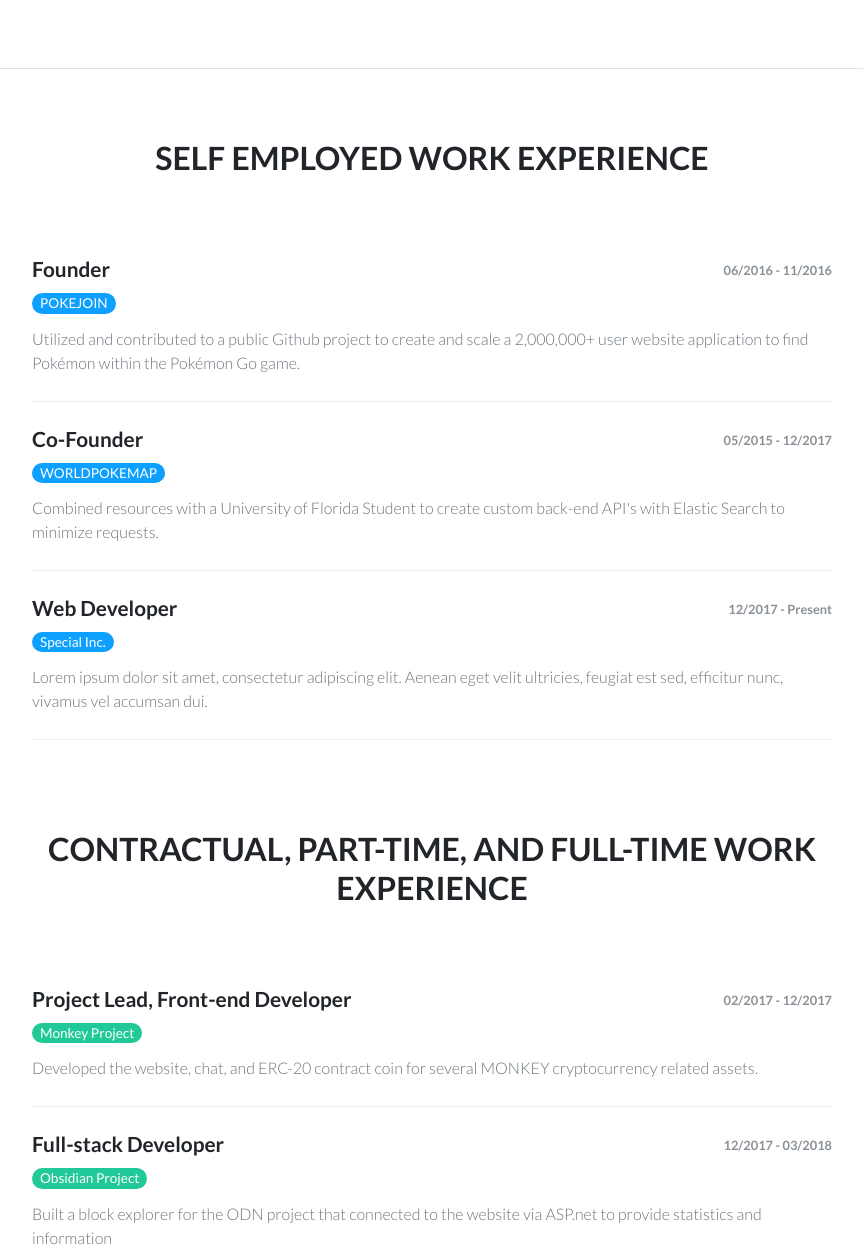
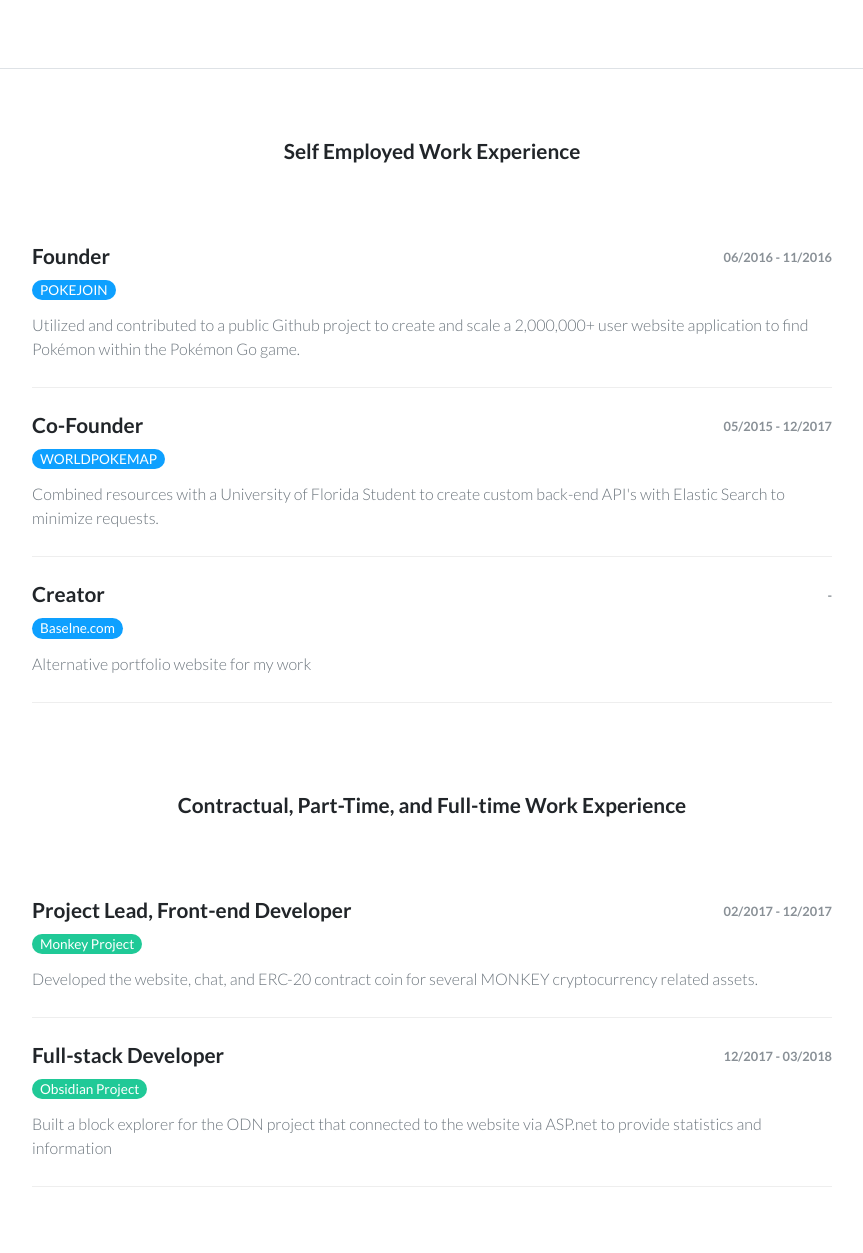
Before and after one commit to Brayden967/Brayden967.github.io, a plain HTML site: page index.html in a window 1280 px wide. Shown: the part 540-1793 px from the top of the page, without its empty margins (208-1071 px from the left). Drawn offline with Linux system fonts and the light colour scheme; files whose address does not match are found by name.

Commit message:
Changes to Index

```diff
--- a/index.html
+++ b/index.html
@@ -37,7 +37,7 @@
             <div class="container">
                 <div class="work-experience group">
                     <div class="heading">
-                        <h2 class="text-center">Self Employed Work Experience</h2>
+                        <h3 class="text-center">Self Employed Work Experience</h3>
                     </div>
                     <div class="item">
                         <div class="row">
@@ -62,17 +62,17 @@
                     <div class="item">
                         <div class="row">
                             <div class="col-md-6">
-                                <h3>Web Developer</h3>
-                                <h4 class="organization">Special Inc.</h4>
+                                <h3>Creator</h3>
+                                <h4 class="organization">Baselne.com</h4>
                             </div>
-                            <div class="col-md-6"><span class="period">12/2017 - Present</span></div>
+                            <div class="col-md-6"><span class="period">-</span></div>
                         </div>
-                        <p class="text-muted">Lorem ipsum dolor sit amet, consectetur adipiscing elit. Aenean eget velit ultricies, feugiat est sed, efficitur nunc, vivamus vel accumsan dui.</p>
+                        <p class="text-muted">Alternative portfolio website for my work</p>
                     </div>
                 </div>
                 <div class="education group">
                     <div class="heading">
-                        <h2 class="text-center">Contractual, Part-Time, and Full-time Work Experience</h2>
+                        <h3 class="text-center">Contractual, Part-Time, and Full-time Work Experience</h3>
                     </div>
                     <div class="item">
                         <div class="row">
@@ -127,9 +127,9 @@
                 </div>
                 <div class="hobbies group">
                     <div class="heading">
-                        <h2 class="text-center">Hobbies</h2>
+                        <h2 class="text-center">Interests</h2>
                     </div>
-                    <p class="text-center text-muted">Lorem ipsum dolor sit amet, consectetur adipiscing elit. Cras risus ligula, iaculis ut metus sit amet, luctus pharetra mauris. Aliquam purus felis, pretium vel pretium vitae, dapibus sodales ante. Suspendisse potenti. Duis nunc eros.</p>
+                    <p class="text-center text-muted">Creating unique web-based applications that make life easier for every-day people.  </p>
                 </div>
             </div>
         </section>
```
